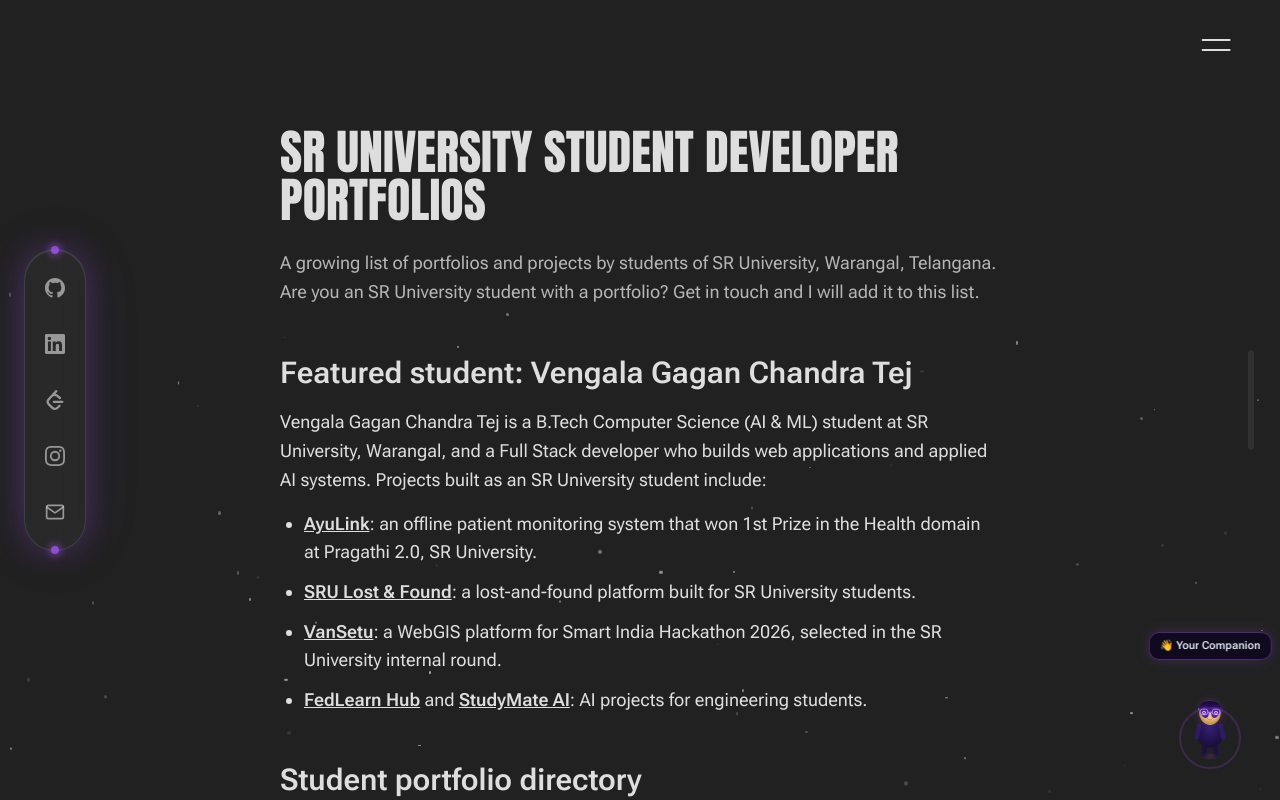
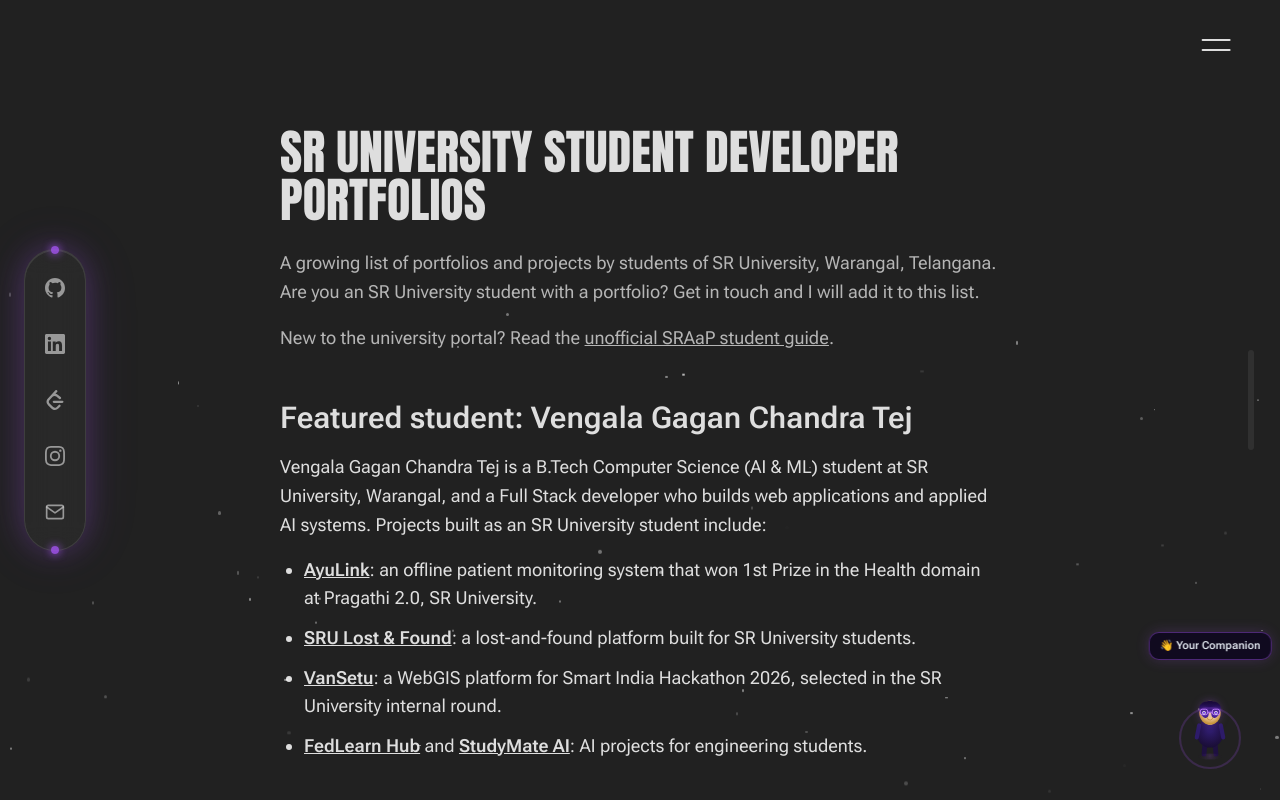
Before and after one commit to Gagan3287/My-Portfolio, a Next.js app: page /sr-university in a window 1280 px wide. Shown: the top 800 px of the page. Built offline with nearby package versions, Linux system fonts and the light colour scheme.

Commit message:
Link SRAaP guide from SR University page

```diff
--- a/app/sr-university/page.tsx
+++ b/app/sr-university/page.tsx
@@ -36,6 +36,13 @@ export default function SRUniversityPage() {
                 A growing list of portfolios and projects by students of SR University, Warangal,
                 Telangana. Are you an SR University student with a portfolio? Get in touch and I
                 will add it to this list.
+            </p>
+            <p className="mt-4 text-lg leading-relaxed text-muted-foreground">
+                New to the university portal? Read the{' '}
+                <Link href="/blog/sraap-sr-university-student-portal-guide" className="underline">
+                    unofficial SRAaP student guide
+                </Link>
+                .
             </p>
 
             <h2 className="mt-12 text-3xl font-semibold">
```
